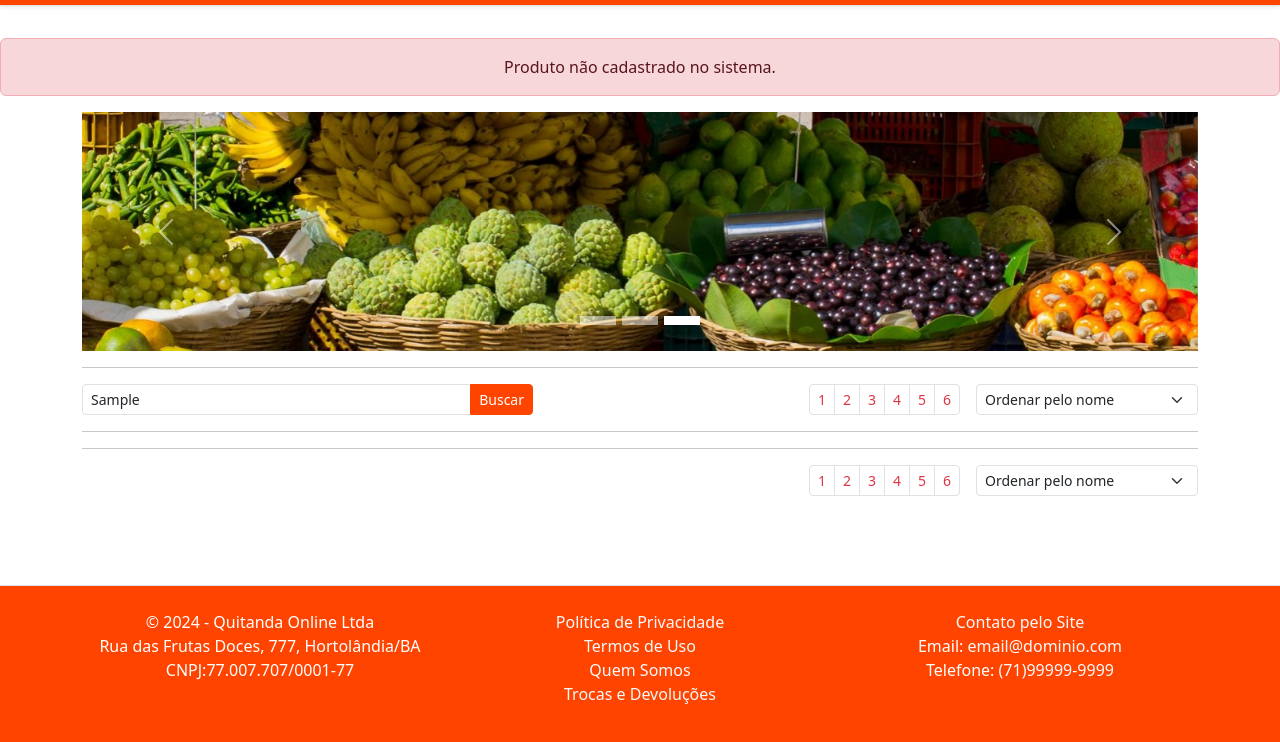
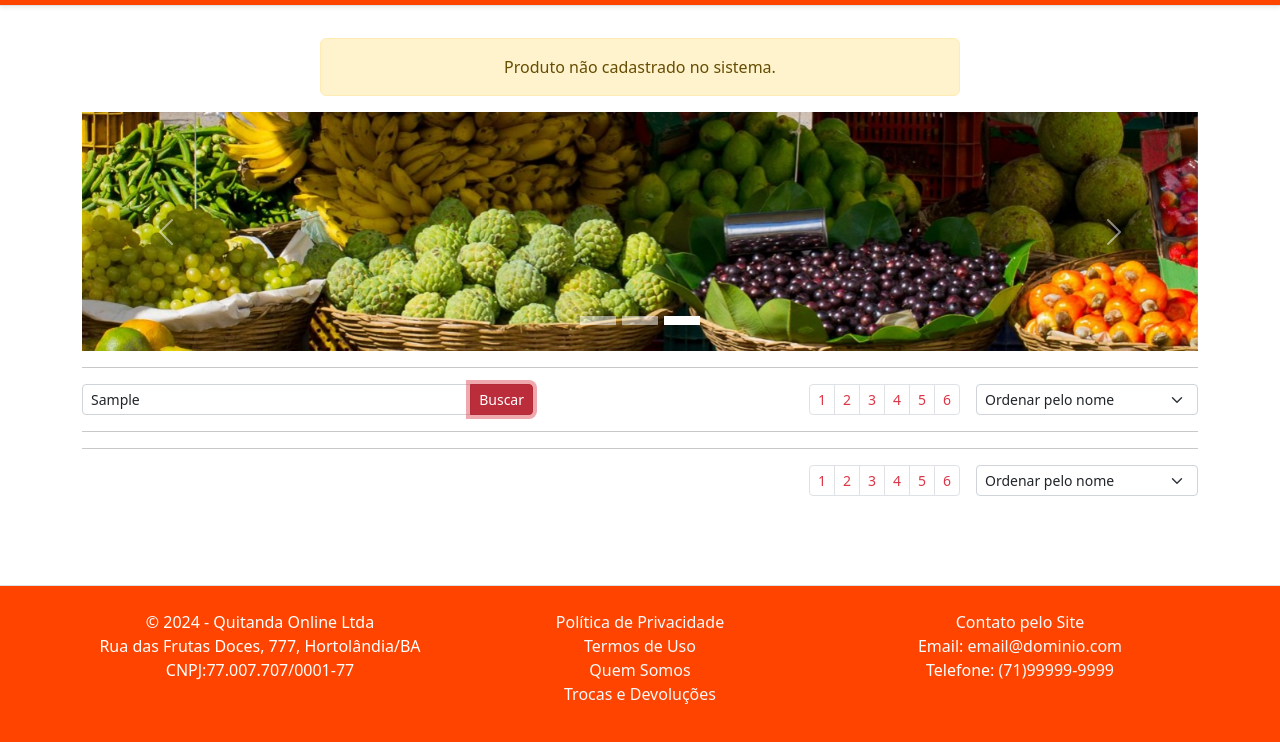
Before and after one commit to flavio16silva/Quitanda, a plain HTML site: page index.html in a window 1280 px wide. Both pictures are taken after typing "Sample" into the empty fields and a click on the button "Buscar". Shown: the part 54-796 px from the top of the page. Drawn offline with nearby package versions, Linux system fonts and the light colour scheme.

Commit message:
link bootstrap descomentado - bootstrap.min.css Alteração na classe da mensagm de erro - noProductsMessage

```diff
--- a/index.html
+++ b/index.html
@@ -18,7 +18,7 @@
     <!-- Bootstrap CSS -->
     <link rel="stylesheet" href="/quitanda/node_modules/bootstrap/dist/css/bootstrap.min.css">
     <link rel="stylesheet" href="/quitanda/node_modules/bootstrap-icons/font/bootstrap-icons.css">
-    <!-- <link href="https://stackpath.bootstrapcdn.com/bootstrap/5.2.0/css/bootstrap.min.css" rel="stylesheet"> -->
+    <link href="https://stackpath.bootstrapcdn.com/bootstrap/5.2.0/css/bootstrap.min.css" rel="stylesheet">
 
 
 
@@ -73,7 +73,7 @@
             A fruta não existe.
           </div> -->
 
-          <div id="noProductsMessage" class=" alert alert-danger text-center mt-3" style="display: none;" role="alert">
+          <div id="noProductsMessage" class=" alert alert-warning text-center mt-3 w-50 mx-auto font-weight-bold" style="display: none;" role="alert">
             Produto não cadastrado no sistema.
           </div>
 
@@ -461,6 +461,9 @@
     <script src="/quitanda/meu_script.js/ordenar.js"></script>
     <script src="/quitanda/meu_script.js/buscar.js"></script>
 
+    <!-- Inclua o arquivo de funções reutilizáveis -->
+<script src="path/to/productUtils.js"></script>
+
 
 
   </body>
```
